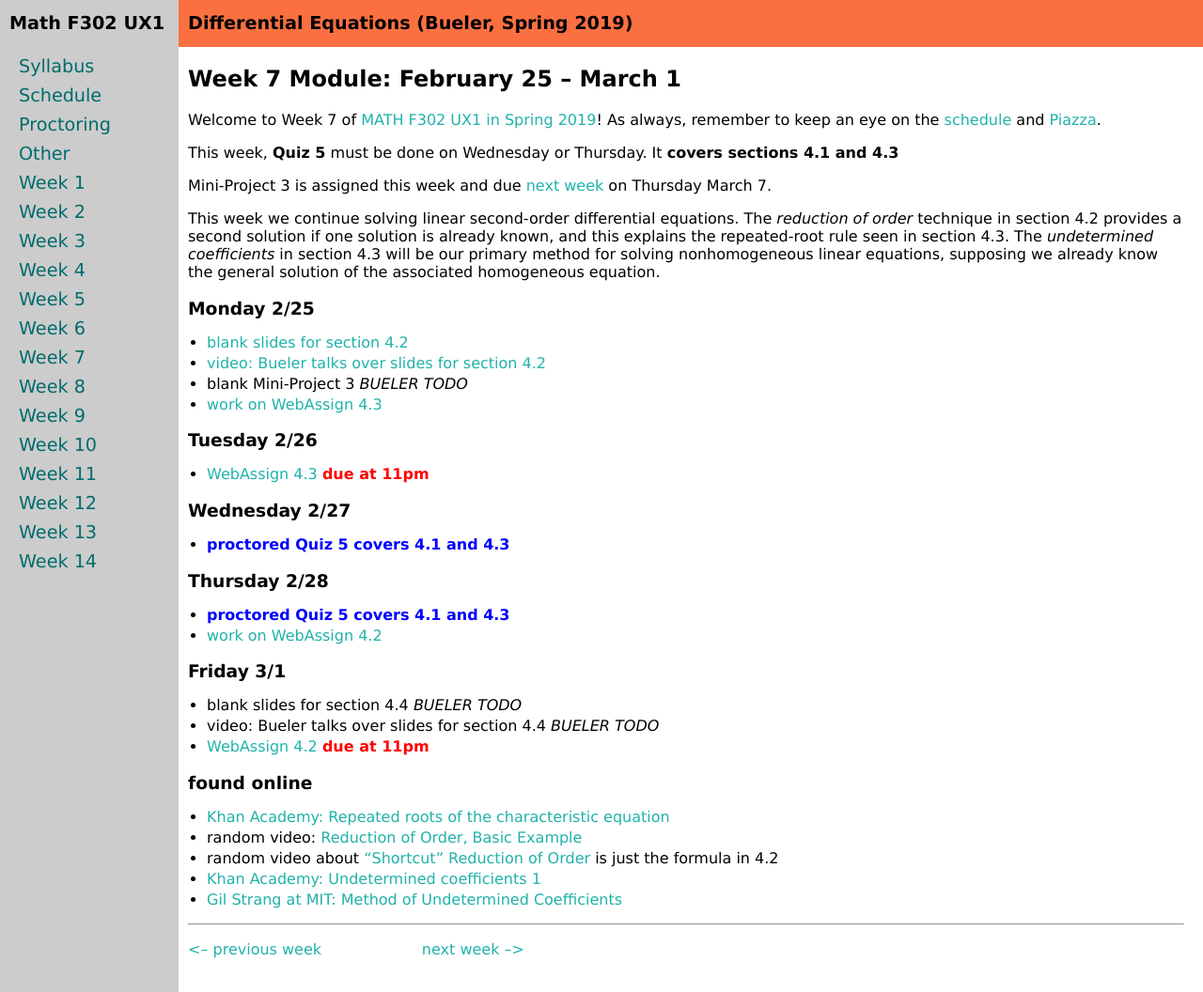
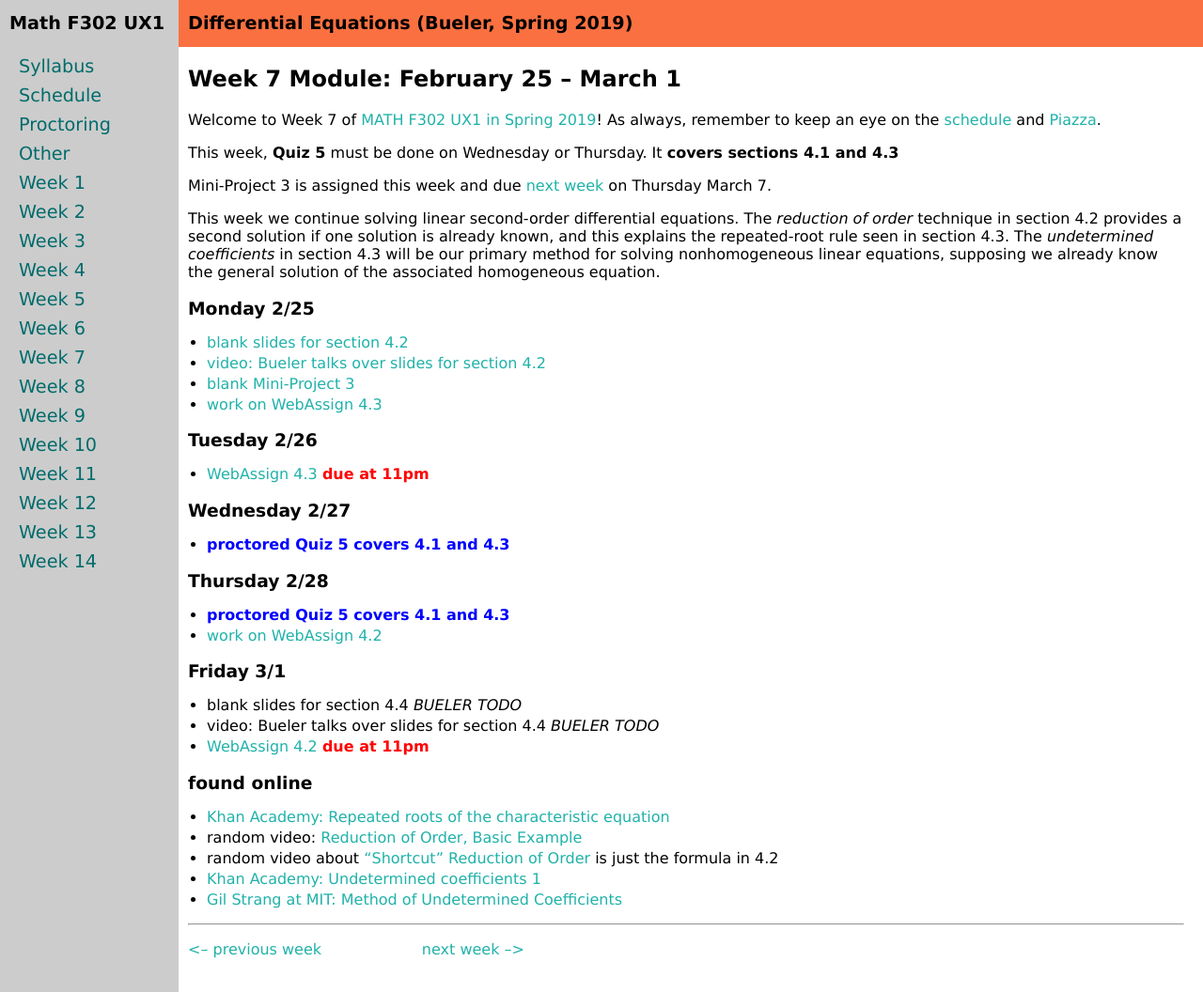
Before and after one commit to bueler/math302, a Jekyll site: the page built from week7.md, in a window 1280 px wide and 1056 px high. Shown: the whole window at 94% size. Built offline with Jekyll 4.4.1, drawn with Linux system fonts in a browser that asks for light colours.

Commit message:
mini-proj 3 is live

```diff
--- a/week7.md
+++ b/week7.md
@@ -16,7 +16,7 @@ This week we continue solving linear second-order differential equations.  The _
 ### Monday 2/25
 * [blank slides for section 4.2](assets/slides/4-2.pdf)
 * [video: Bueler talks over slides for section 4.2](https://expl.ai/FWYRRZR)
-* blank Mini-Project 3 _BUELER TODO_
+* [blank Mini-Project 3](assets/mp/mp3.pdf)
 * [work on WebAssign 4.3](https://www.webassign.net/)
 
 ### Tuesday 2/26
```
Also changed, not shown: 2 other files.
